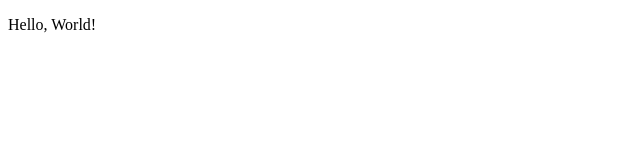
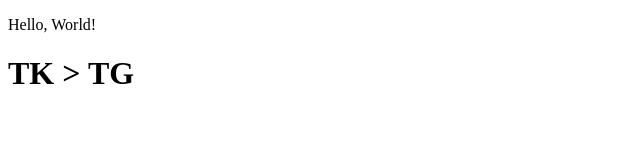
Before and after one commit to AlexChief753/AwesomeGroup-11-08-22, a plain HTML site: page index.html in a window 1280 px wide. Shown: the whole page, without its empty margins (0-640 px from the left). Drawn offline with Linux system fonts and the light colour scheme.

```diff
--- a/index.html
+++ b/index.html
@@ -8,5 +8,6 @@
 </head>
 <body>
     <p>Hello, World!</p>
+    <h1>TK > TG</h1>
 </body>
 </html>
```
